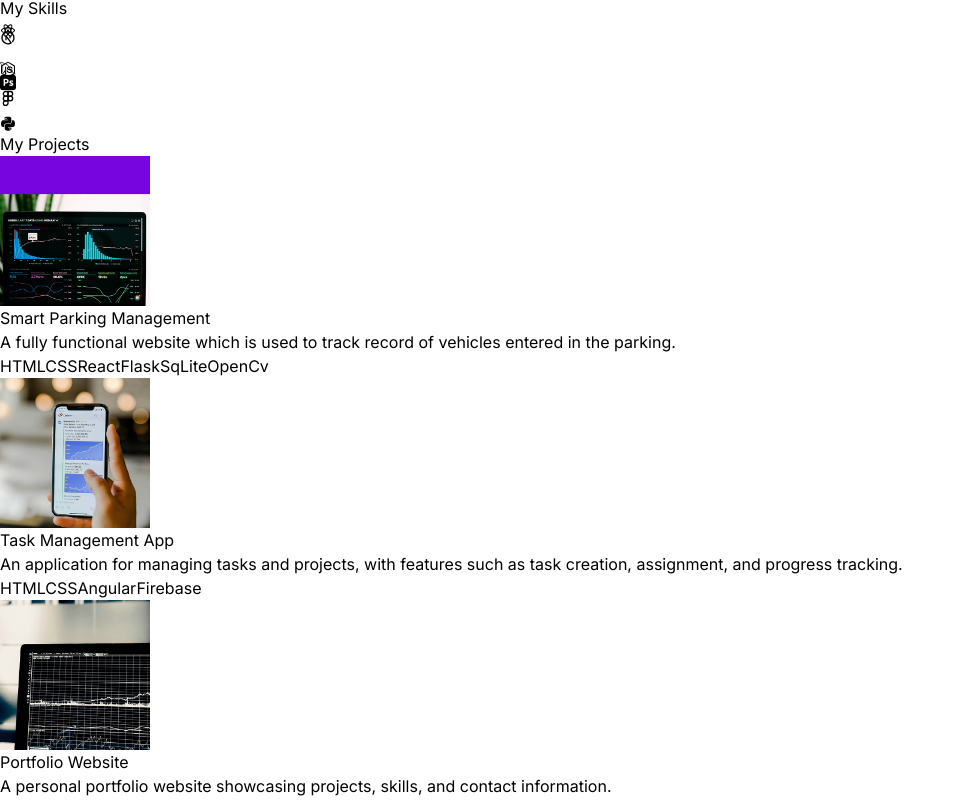
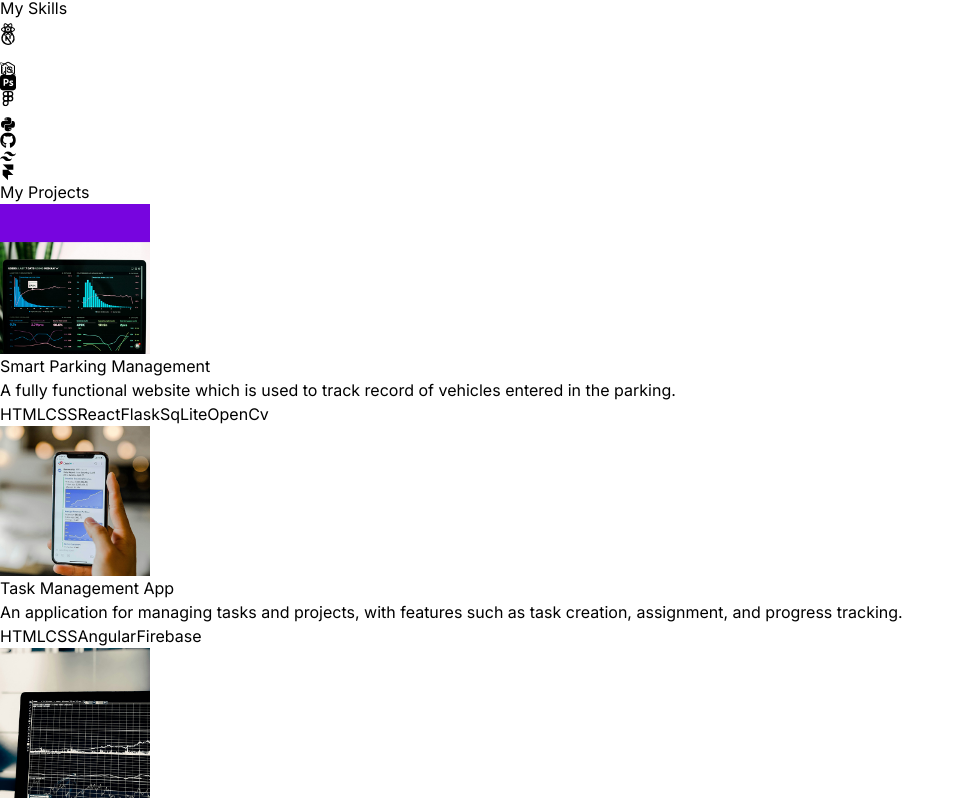
Before and after one commit to LakshyaPrd/portfolio-lakshya, a React (Vite) app: page / in a window 1280 px wide. Shown: the part 1676-2477 px from the top of the page, without its empty margins (0-960 px from the left). Built offline with nearby package versions, Linux system fonts and the light colour scheme.

Commit message:
tech updated

```diff
--- a/src/components/Technologies.jsx
+++ b/src/components/Technologies.jsx
@@ -5,6 +5,9 @@ import { GrMysql } from "react-icons/gr";
 import { SiAdobephotoshop } from "react-icons/si";
 import { FiFigma } from "react-icons/fi";
 import { FaPython } from "react-icons/fa";
+import { FaGithub } from "react-icons/fa";
+import { SiTailwindcss } from "react-icons/si";
+import { SiFramer } from "react-icons/si";
 import {animate, motion} from "framer-motion";
 import "../index.css";
 
@@ -73,6 +76,21 @@ const Technologies = () => {
             animate="animate" className="rounded-2xl border-4 border-neutral-800 p-4">
                 <FaPython className="text-5xl "/>
             </motion.div>
+            <motion.div variants={iconVar(4)}
+            initial="initial"
+            animate="animate" className="rounded-2xl border-4 border-neutral-800 p-4">
+                <FaGithub className="text-5xl "/>
+            </motion.div>
+            <motion.div variants={iconVar(4)}
+            initial="initial"
+            animate="animate" className="rounded-2xl border-4 border-neutral-800 p-4">
+                <SiTailwindcss  className="text-5xl text-blue-600 "/>
+            </motion.div>
+            <motion.div variants={iconVar(4)}
+            initial="initial"
+            animate="animate" className="rounded-2xl border-4 border-neutral-800 p-4">
+                <SiFramer  className="text-5xl "/>
+            </motion.div>
 
         </motion.div>
     </div>
```
